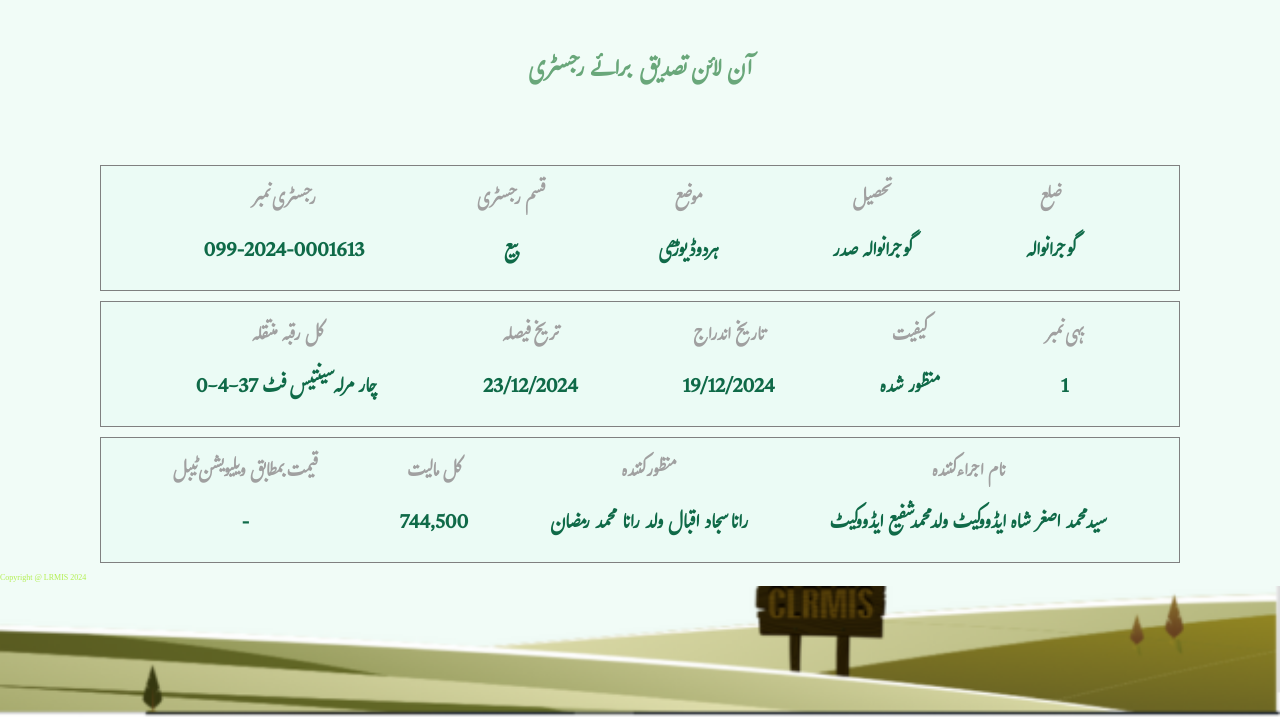
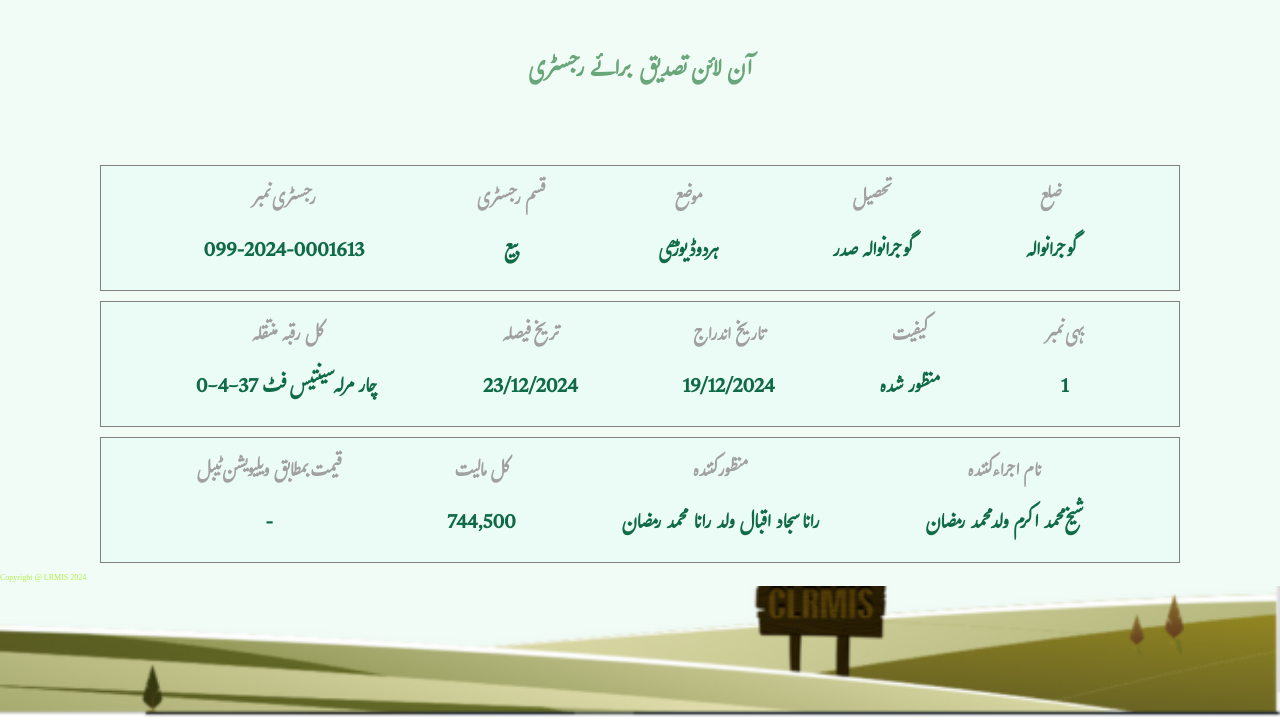
Before and after one commit to punjabzameen/https-onlinefard.punjab-zameen.gov.pk-RegistryVerification-data-HZVAQeF0tYkMM0k1QDYu3HUGeEYZNI-7p3, a plain HTML site: page index.html in a window 1280 px wide. Shown: the part 80-800 px from the top of the page. Drawn offline with Linux system fonts and the light colour scheme.

Commit message:
Update index.html

```diff
--- a/index.html
+++ b/index.html
@@ -111,7 +111,7 @@
             <div class="item text4">
                 <h3>نام اجراء کنندہ
                 </h3>
-                <p>سید محمد اصغر شاہ ایڈووکیٹ ولد محمد شفیع ایڈووکیٹ
+                <p>شیخ محمد اکرم ولد محمد رمضان
                 </p>
             </div>
 
```
